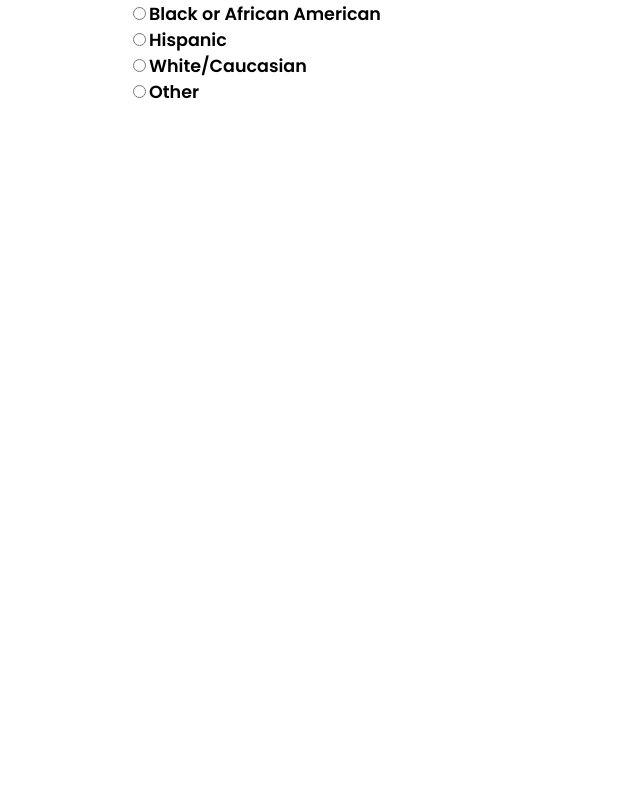
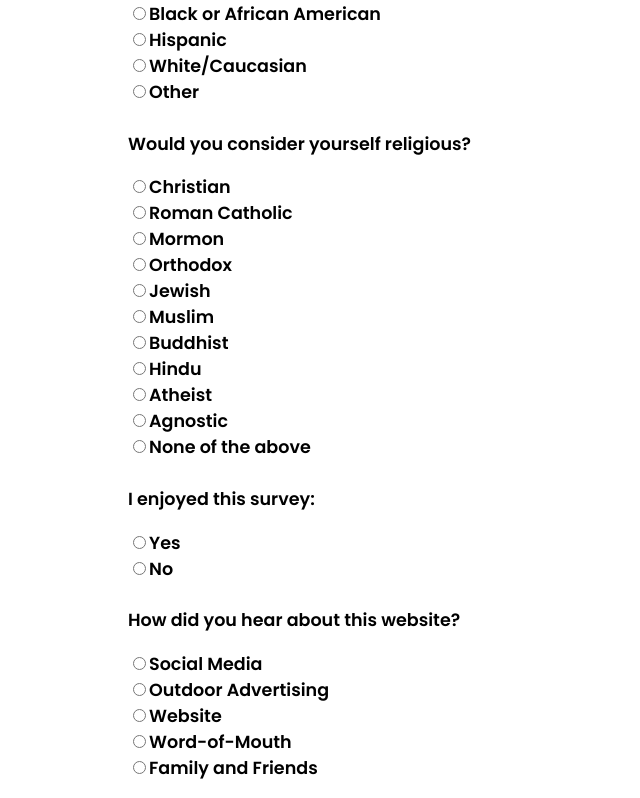
Before and after one commit to SCH360/survey, a React (Create React App) app: page / in a window 1280 px wide. Shown: the part 1728-2526 px from the top of the page, without its empty margins (0-640 px from the left). Before the commit the page ends 1851 px from the top, so only its background shows below. Built offline with nearby package versions, Linux system fonts and the light colour scheme.

Commit message:
new update

```diff
--- a/src/App.js
+++ b/src/App.js
@@ -42,6 +42,24 @@ function App() {
       options:["American Indian or Alaskan Native", "Asian/Pacific Islander", "Black or African American", "Hispanic", "White/Caucasian","Other"]
     }
   ];
+const ReligionQuestions = [
+  {
+    ReligionQuestion:"Would you consider yourself religious?",
+    options:["Christian", "Roman Catholic", "Mormon", "Orthodox", "Jewish", "Muslim", "Buddhist", "Hindu", "Atheist", "Agnostic", "None of the above"]
+  }
+];
+const EnjoyQuestions = [
+  {
+    EnjoyQuestion:"I enjoyed this survey:",
+    options:["Yes", "No"]
+  }
+];
+const ReferQuestions = [
+  {
+    ReferQuestion:"How did you hear about this website?",
+    options:["Social Media", "Outdoor Advertising", "Website", "Word-of-Mouth", "Family and Friends"]
+  }
+];
 const[CurrentQuestion, setCurrentQuestion] = useState(0);
 const [answers, setAnswers] = useState([]);
 const HandleAnswer = (answer) => {};
@@ -158,6 +176,72 @@ const HandleAnswer = (answer) => {};
     </h3>
   </div>
 </div>
+<div className = "First" >
+  <div className = "QuestionContainer">
+    <h3>
+      {ReligionQuestions[CurrentQuestion].ReligionQuestion}
+      <ul className = "OptionsList">
+        {ReligionQuestions[CurrentQuestion].options.map((option,index)=>(
+          <li key = {index} >
+            <label>
+              <input
+              type = "radio"
+              name = "answer"
+              value = {option}
+              onClick = {()=>HandleAnswer(option)}
+              />
+              {option}
+            </label>
+          </li>
+        ))}
+      </ul>
+    </h3>
+  </div>
+</div>
+<div className = "First" >
+  <div className = "QuestionContainer">
+    <h3>
+      {EnjoyQuestions[CurrentQuestion].EnjoyQuestion}
+      <ul className = "OptionsList">
+        {EnjoyQuestions[CurrentQuestion].options.map((option,index)=>(
+          <li key = {index} >
+            <label>
+              <input
+              type = "radio"
+              name = "answer"
+              value = {option}
+              onClick = {()=>HandleAnswer(option)}
+              />
+              {option}
+            </label>
+          </li>
+        ))}
+      </ul>
+    </h3>
+  </div>
+</div>
+<div className = "First" >
+  <div className = "QuestionContainer">
+    <h3>
+      {ReferQuestions[CurrentQuestion].ReferQuestion}
+      <ul className = "OptionsList">
+        {ReferQuestions[CurrentQuestion].options.map((option,index)=>(
+          <li key = {index} >
+            <label>
+              <input
+              type = "radio"
+              name = "answer"
+              value = {option}
+              onClick = {()=>HandleAnswer(option)}
+              />
+              {option}
+            </label>
+          </li>
+        ))}
+      </ul>
+    </h3>
+  </div>
+  </div>
       </>
   );
 }
```
